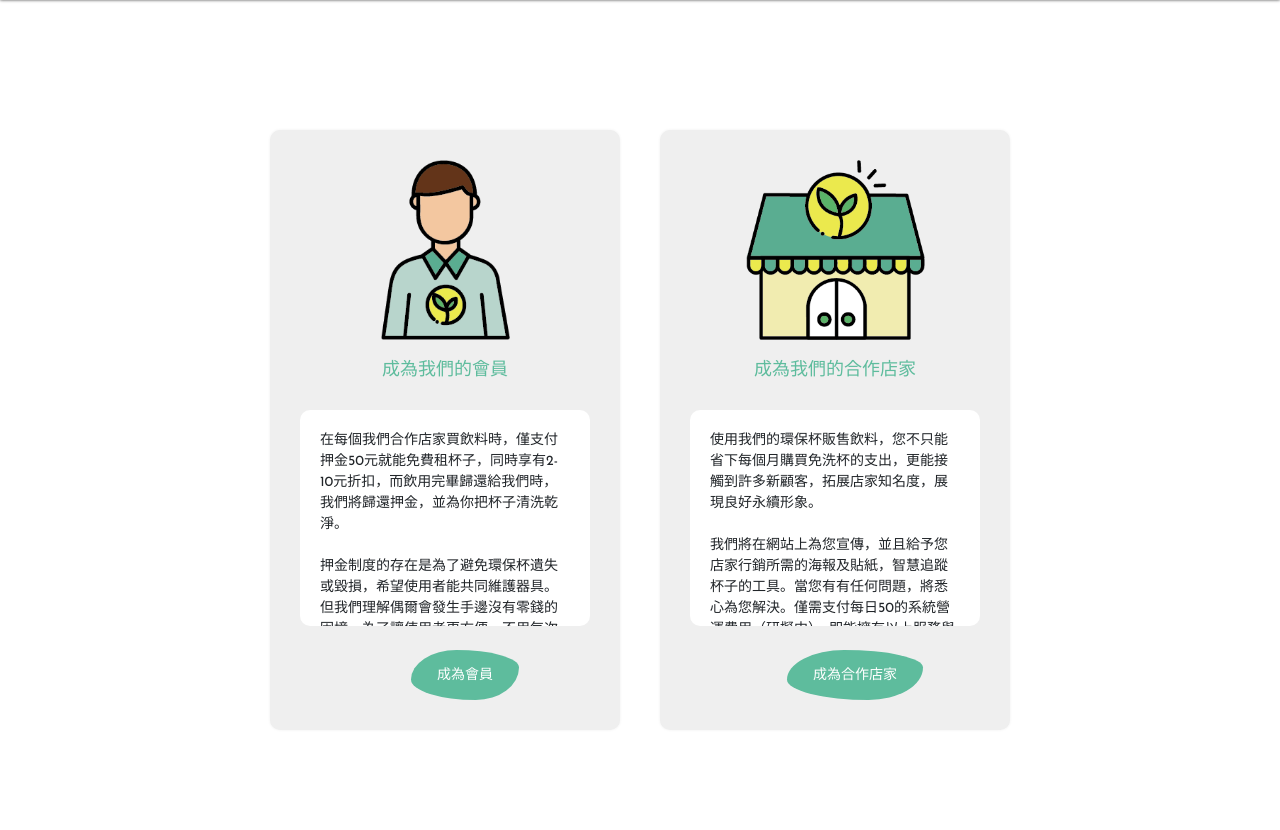
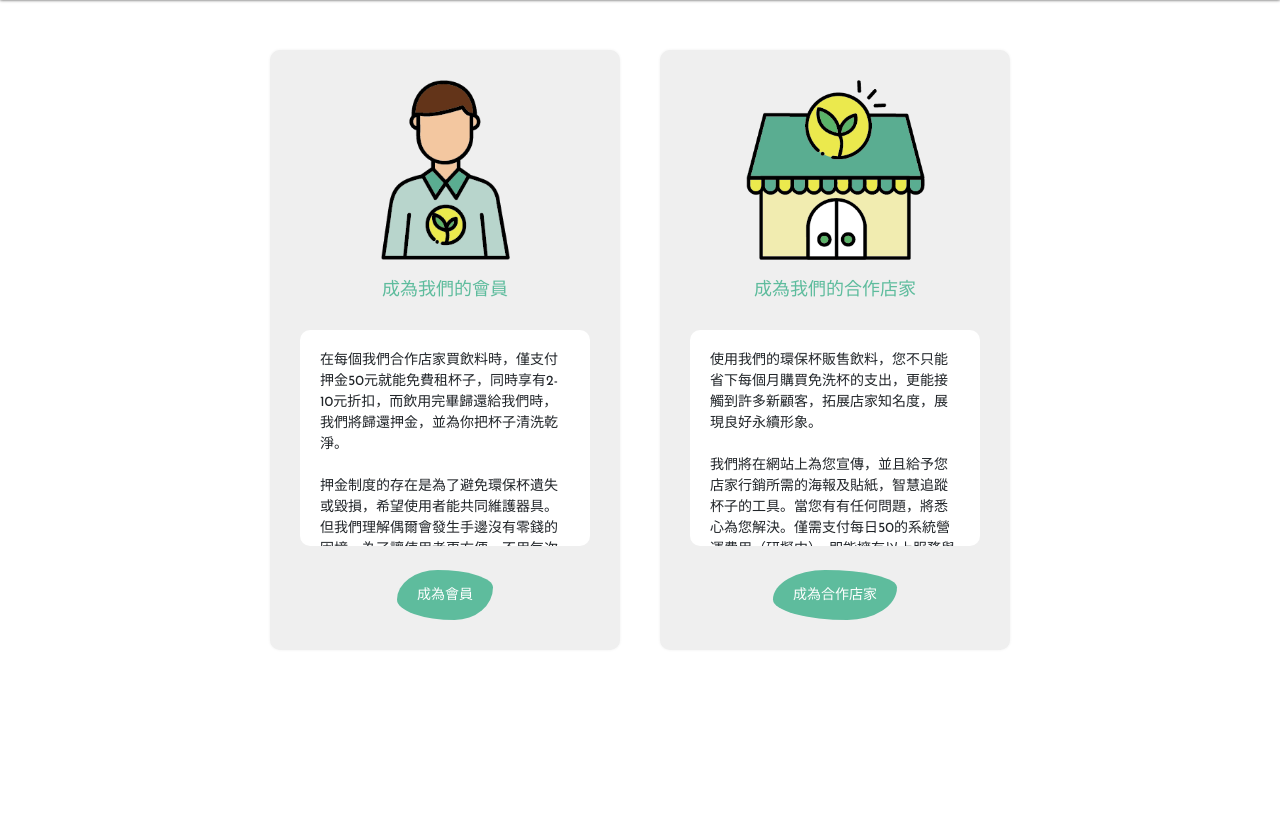
Before and after one commit to jenny-codes/cup-recycling, a Django app: page /accounts/signup/intro/ in a window 1280 px wide. Shown: the part 50-880 px from the top of the page. After the commit the page ends 700 px from the top, so only its background shows below. Run offline with Django 3.2, Linux system fonts and the light colour scheme; some libraries are stand-ins or nearby versions.

Commit message:
alter new page css

```diff
--- a/interaction/static/css/styles.css
+++ b/interaction/static/css/styles.css
@@ -282,12 +282,12 @@ p{
 	background-color: var(--color-main);
 }
 .btn-style{
+	display: block;
 	border:none;
-	margin-bottom:20px;
 	width:100%;
 	max-width:200px;
 	height:50px;
-	margin:0px 20px;
+	padding:0 20px;
 	border-radius:42% 58% 40% 60% / 59% 35% 65% 41%;
 	font-weight:500;
 	font-size:14px;
@@ -1084,7 +1084,6 @@ td{
 /* 公司後台-------------------------------------------------end */
 /* sign-up introduciton ---------------------------------start */
 .signup_section{
-	height:100vh;
 	display: flex;
 	flex:1 1;
 	justify-content: center;
```
Also changed, not shown: db.sqlite3.
